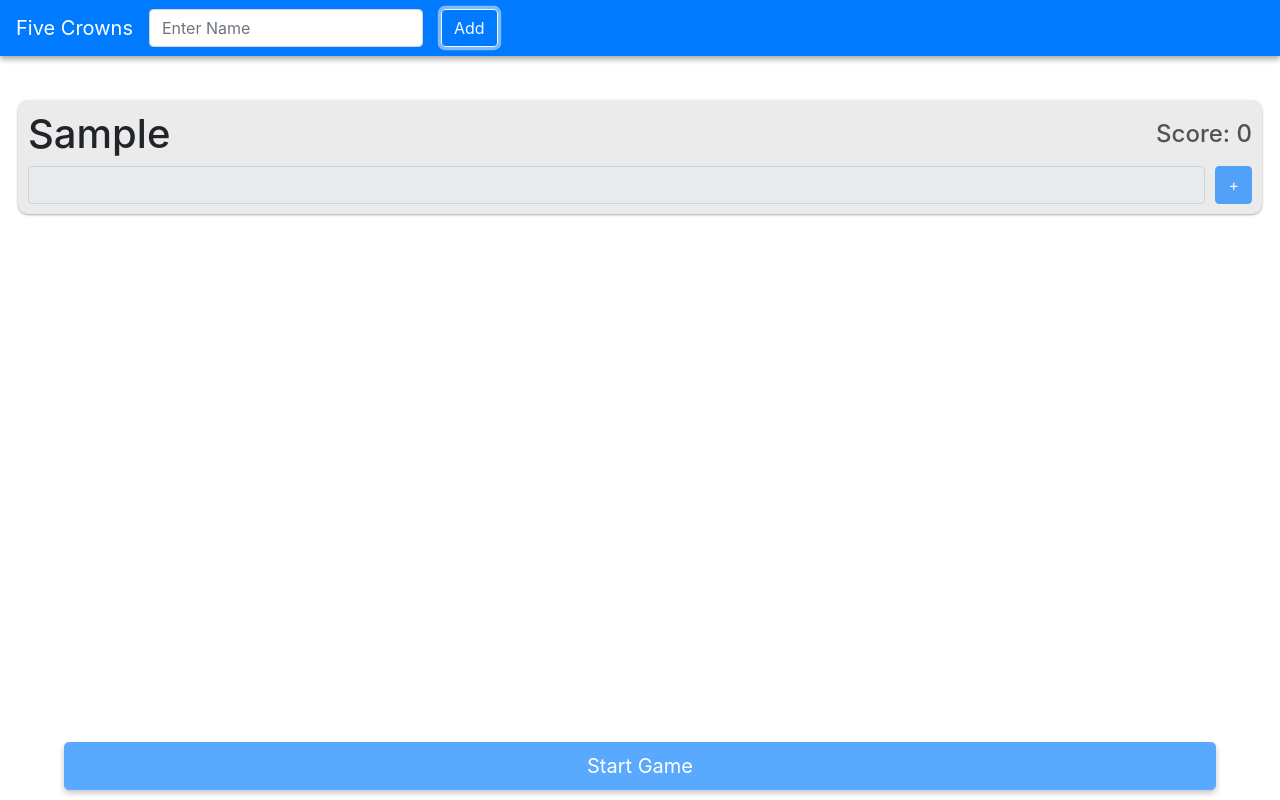
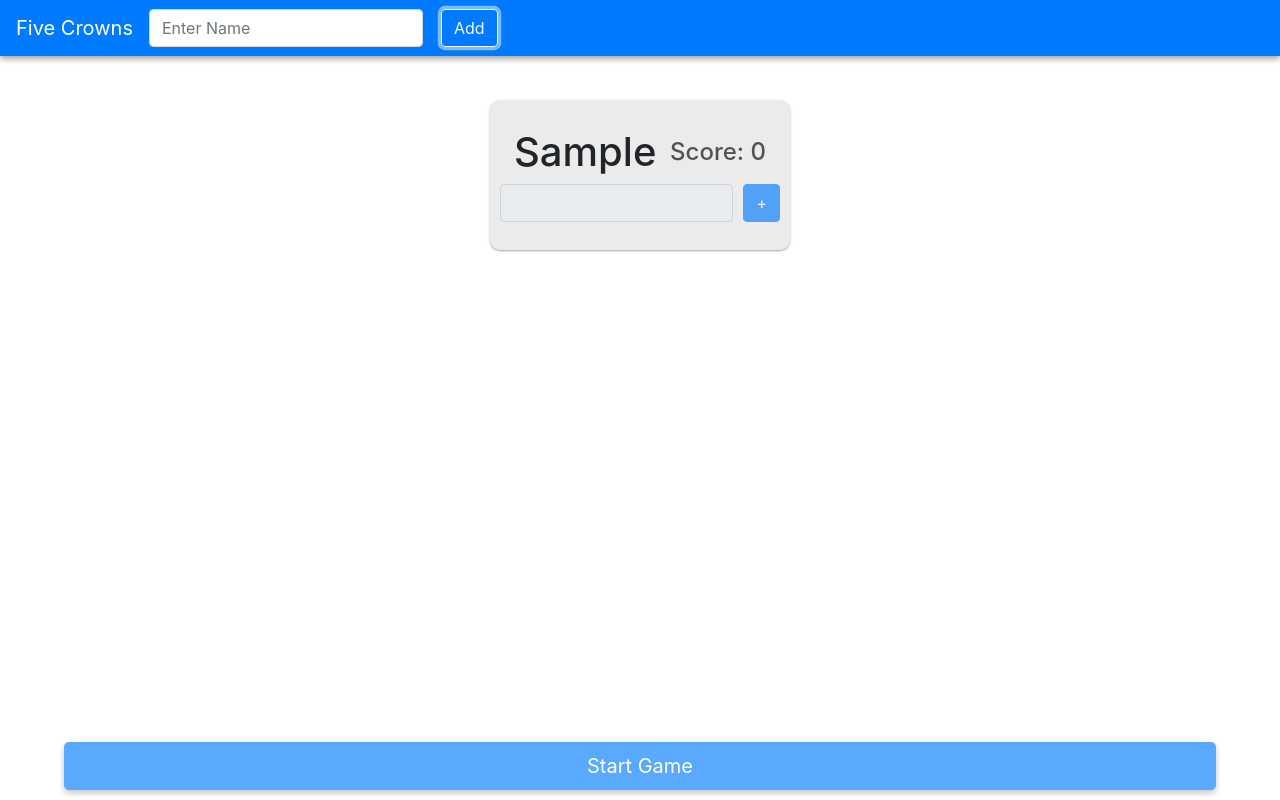
Before and after one commit to codetann/five-crowns-scorecard, a React (Create React App) app: page / in a window 1280 px wide. Both pictures are taken after typing "Sample" into the empty fields and a click on the button "Add". Built offline with nearby package versions, Linux system fonts and the light colour scheme.

Commit message:
fix desktop view

```diff
--- a/src/style/style.css
+++ b/src/style/style.css
@@ -101,4 +101,46 @@
       -ms-flex-align: center;
           align-items: center;
 }
+
+@media only screen and (min-width: 1000px) {
+  .players-container {
+    display: -webkit-box;
+    display: -ms-flexbox;
+    display: flex;
+    -webkit-box-pack: space-evenly;
+        -ms-flex-pack: space-evenly;
+            justify-content: space-evenly;
+    -ms-flex-wrap: wrap;
+        flex-wrap: wrap;
+    padding-left: 20%;
+    padding-right: 20%;
+    height: 100vh;
+  }
+  .player {
+    display: -webkit-box;
+    display: -ms-flexbox;
+    display: flex;
+    -webkit-box-pack: center;
+        -ms-flex-pack: center;
+            justify-content: center;
+    -webkit-box-align: center;
+        -ms-flex-align: center;
+            align-items: center;
+    -webkit-box-orient: vertical;
+    -webkit-box-direction: normal;
+        -ms-flex-direction: column;
+            flex-direction: column;
+    width: 300px;
+    height: 150px;
+  }
+  .player .info {
+    width: 90%;
+    display: -webkit-box;
+    display: -ms-flexbox;
+    display: flex;
+    -webkit-box-pack: justify;
+        -ms-flex-pack: justify;
+            justify-content: space-between;
+  }
+}
 /*# sourceMappingURL=style.css.map */
--- a/src/style/style.sass
+++ b/src/style/style.sass
@@ -29,3 +29,25 @@
 
 @import ./_player
 @import ./_end
+
+@media only screen and ( min-width: 1000px )
+    .players-container
+        display: flex
+        justify-content: space-evenly
+        flex-wrap: wrap
+        padding-left: 20%
+        padding-right: 20%
+        height: 100vh
+
+    .player
+        display: flex
+        justify-content: center
+        align-items: center
+        flex-direction: column
+        width: 300px
+        height: 150px
+
+        .info
+            width: 90%
+            display: flex
+            justify-content: space-between
```
Also changed, not shown: 1 other file (tests, documents, lock files or other folders).
